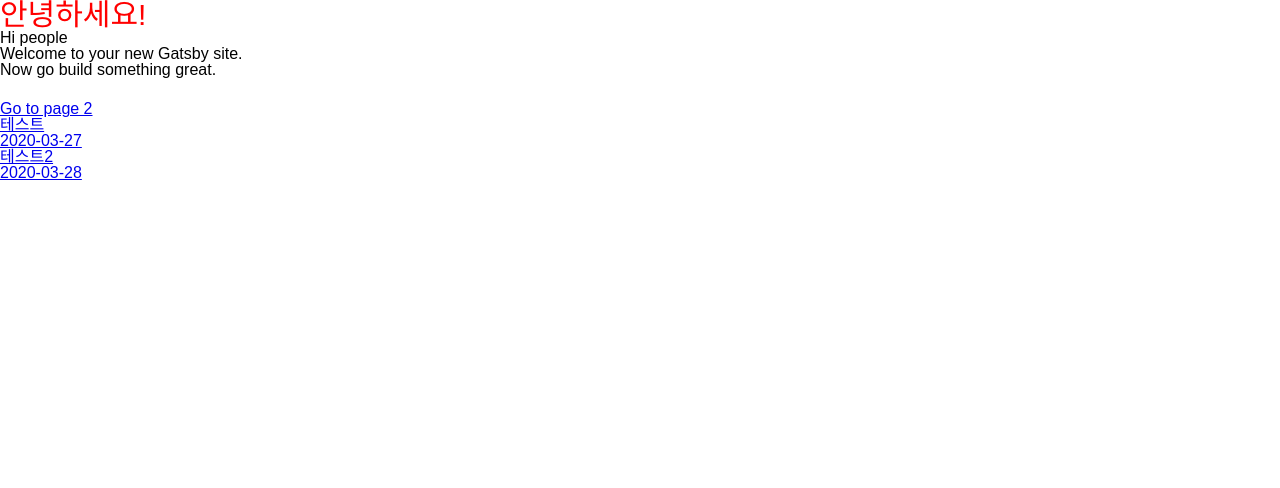
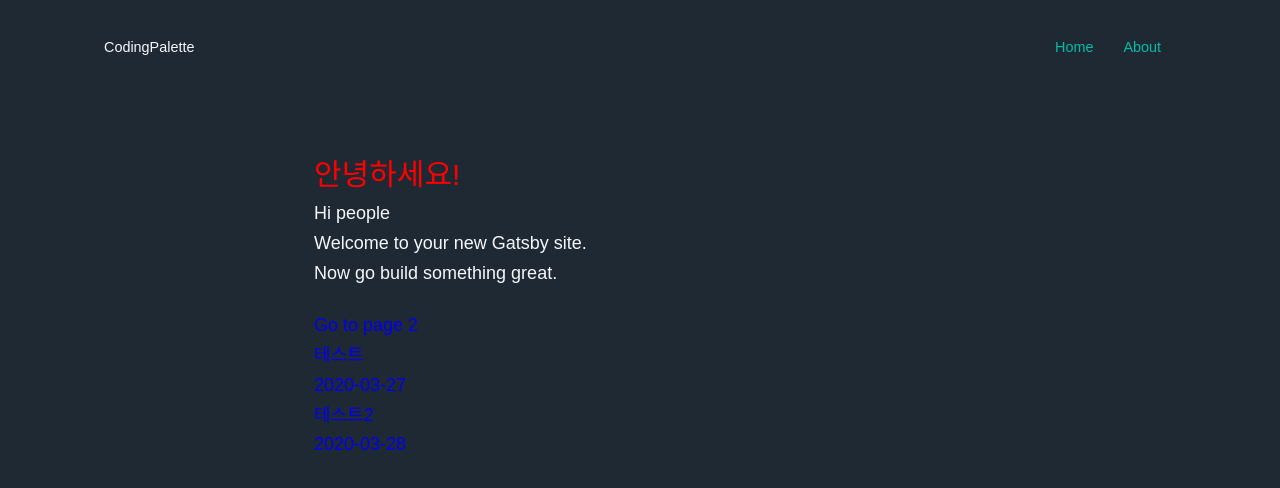
Before and after one commit to adfffewr/gatsby-blog, a Gatsby site: page / in a window 1280 px wide. Built offline with nearby package versions, Linux system fonts and the light colour scheme; Gatsby itself is replaced by a stand-in of ours; a web font is replaced by a local one.

Commit message:
header component 작업

```diff
--- a/src/components/common/GlobalStyles.js
+++ b/src/components/common/GlobalStyles.js
@@ -7,13 +7,33 @@ export const GlobalStyles = createGlobalStyle`
   @font-face { font-family: 'NanumBarunGothic'; font-style: normal; font-weight: 300; src: url('//cdn.jsdelivr.net/font-nanumlight/1.0/NanumBarunGothicWebLight.eot'); src: url('//cdn.jsdelivr.net/font-nanumlight/1.0/NanumBarunGothicWebLight.eot?#iefix') format('embedded-opentype'), url('//cdn.jsdelivr.net/font-nanumlight/1.0/NanumBarunGothicWebLight.woff') format('woff'), url('//cdn.jsdelivr.net/font-nanumlight/1.0/NanumBarunGothicWebLight.ttf') format('truetype'); }
 
   body {
-
+    background-color: #1f2933;
+    color: #f5f7fa;
+    font-size: 15px;
+    font-weight: 400;
+    line-height: 1.65;
     font-family: 'NanumBarunGothic', sans-serif;
+  }
+  main {
+    max-width:700px;
+    width:100%;
+    margin:0 auto;
+    padding:1.5rem;
+    box-sizing:border-box;
+  }
+  a{
+    text-decoration:none;
+  }
+  @media screen and (min-width:768px) {
+    body {
+      font-size: 18px;
+    }
   }
 
 `;
 
 export const palette = {
-  white: '#fff',
+  white: '#f5f7fa',
   black: '#000',
+  green: '#00bfa6',
 };
--- /dev/null
+++ b/src/components/common/Header.js
@@ -0,0 +1,66 @@
+import { Link } from 'gatsby';
+import React from 'react';
+import styled from 'styled-components';
+import { palette } from './GlobalStyles';
+
+const HeaderBox = styled.header`
+  padding: 20px;
+  width: 100%;
+  box-sizing: border-box;
+  a {
+    font-size: 0.9rem;
+  }
+  @media screen and (min-width: 768px) {
+    padding: 2rem 4rem 4rem;
+    max-width: 1200px;
+    margin: 0 auto;
+  }
+`;
+const NavBox = styled.nav`
+  display: flex;
+  align-items: center;
+  justify-content: space-between;
+`;
+const Logo = styled(Link)`
+  color: ${palette.white};
+`;
+const LinkTag = styled(Link)`
+  color: ${palette.green};
+  transition: color 0.2s;
+  &:hover {
+    color: ${palette.white};
+  }
+`;
+const NavListBox = styled.ul`
+  display: flex;
+  flex: 1;
+  align-items: center;
+  justify-content: flex-end;
+  li {
+    margin: 0 15px;
+  }
+`;
+
+const Header = () => {
+  return (
+    <>
+      <HeaderBox>
+        <NavBox>
+          <h1>
+            <Logo to="/">CodingPalette</Logo>
+          </h1>
+          <NavListBox>
+            <li>
+              <LinkTag to="/">Home</LinkTag>
+            </li>
+            <li>
+              <LinkTag to="#">About</LinkTag>
+            </li>
+          </NavListBox>
+        </NavBox>
+      </HeaderBox>
+    </>
+  );
+};
+
+export default Header;
--- a/src/components/layout.js
+++ b/src/components/layout.js
@@ -1,10 +1,12 @@
 import React from 'react';
 import { GlobalStyles } from './common/GlobalStyles';
+import Header from './common/Header';
 
 const Layout = ({ children }) => {
   return (
     <>
       <GlobalStyles />
+      <Header />
       <main>{children}</main>
     </>
   );
```
